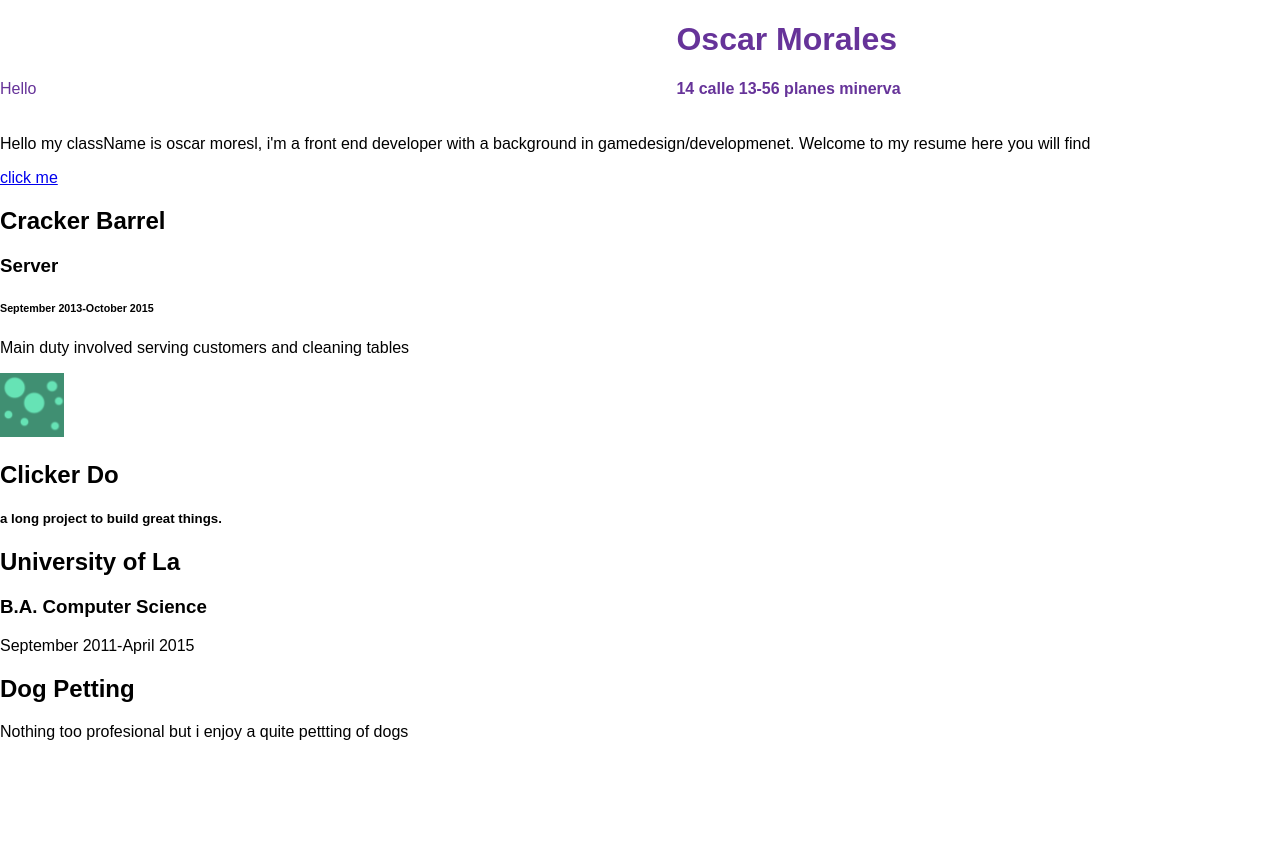
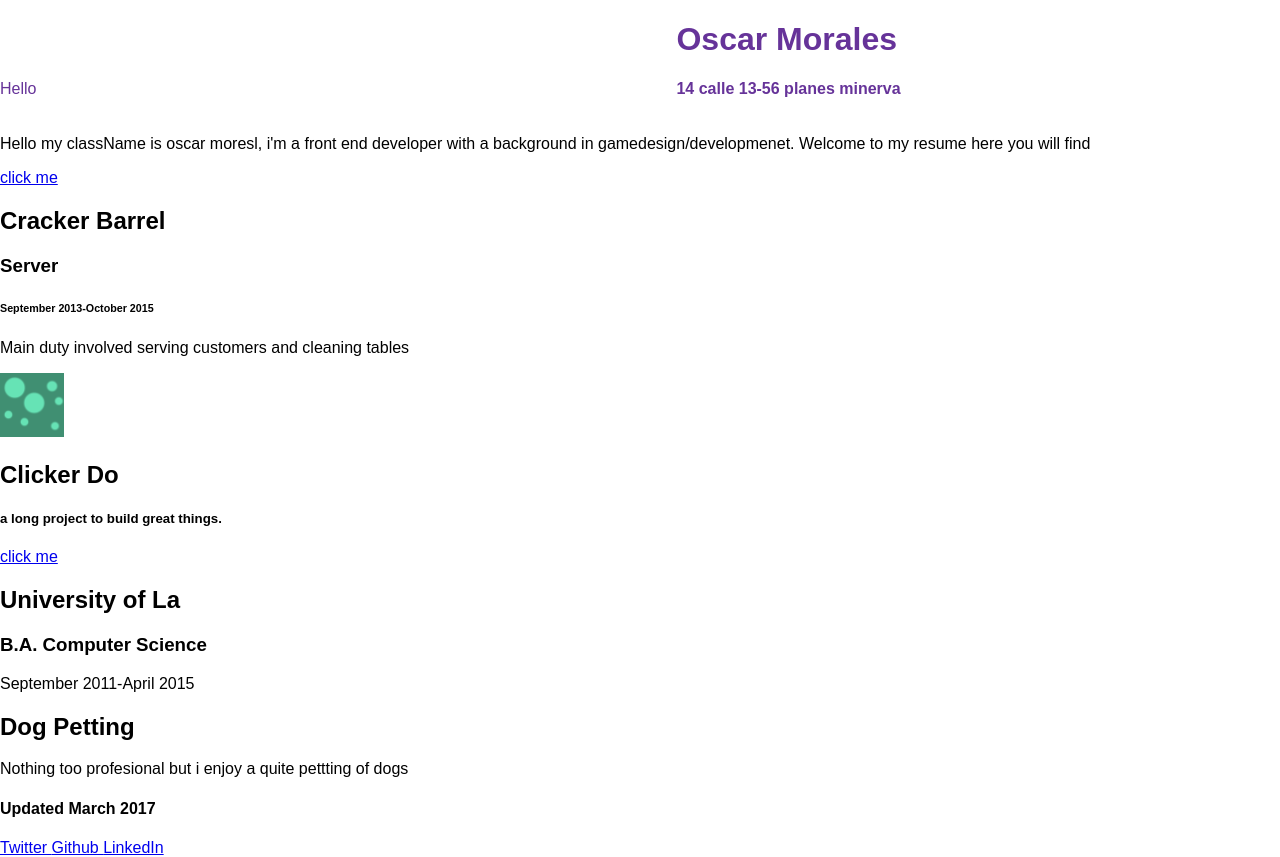
Before and after one commit to Vidsneezes/InteractiveResume, a React (Create React App) app: page / in a window 1280 px wide. Before the commit the page ends 800 px from the top, so only its background shows below. Built offline with nearby package versions, Linux system fonts and the light colour scheme.

Commit message:
added footer

```diff
--- a/src/App.js
+++ b/src/App.js
@@ -6,6 +6,7 @@ import Project from './components/project/Project.jsx';
 import Dicon from './images/64x64icon.png';
 import Education from './components/education/Education.jsx';
 import Hobby from './components/hobby/Hobby.jsx';
+import Footer from './components/footer/Footer.jsx';
 import './App.css';
 
 class App extends Component {
@@ -18,6 +19,7 @@ class App extends Component {
         <Project image={Dicon} alt="default image"/>
         <Education />
         <Hobby />
+        <Footer />
       </div>
     );
   }
--- /dev/null
+++ b/src/components/footer/Footer.jsx
@@ -0,0 +1,20 @@
+import React, { Component } from 'react';
+
+class Footer extends Component {
+  render() {
+    return (
+      <div className="footer">
+        <div className="footer-intro">
+            <h4>Updated March 2017</h4>
+        </div>
+        <div>
+            <a href="https://www.google.com">Twitter </a>
+            <a href="https://www.google.com">Github </a>
+            <a href="https://www.google.com">LinkedIn </a>
+        </div>
+      </div>
+    );
+  }
+}
+
+export default Footer;
--- a/src/components/project/Project.jsx
+++ b/src/components/project/Project.jsx
@@ -10,6 +10,7 @@ class Project extends Component {
         <div className="project-intro">
               <h2>Clicker Do</h2>
               <h5>a long project to build great things.</h5>
+              <a href="https://www.google.com">click me </a>
         </div>
       </div>
     );
```
